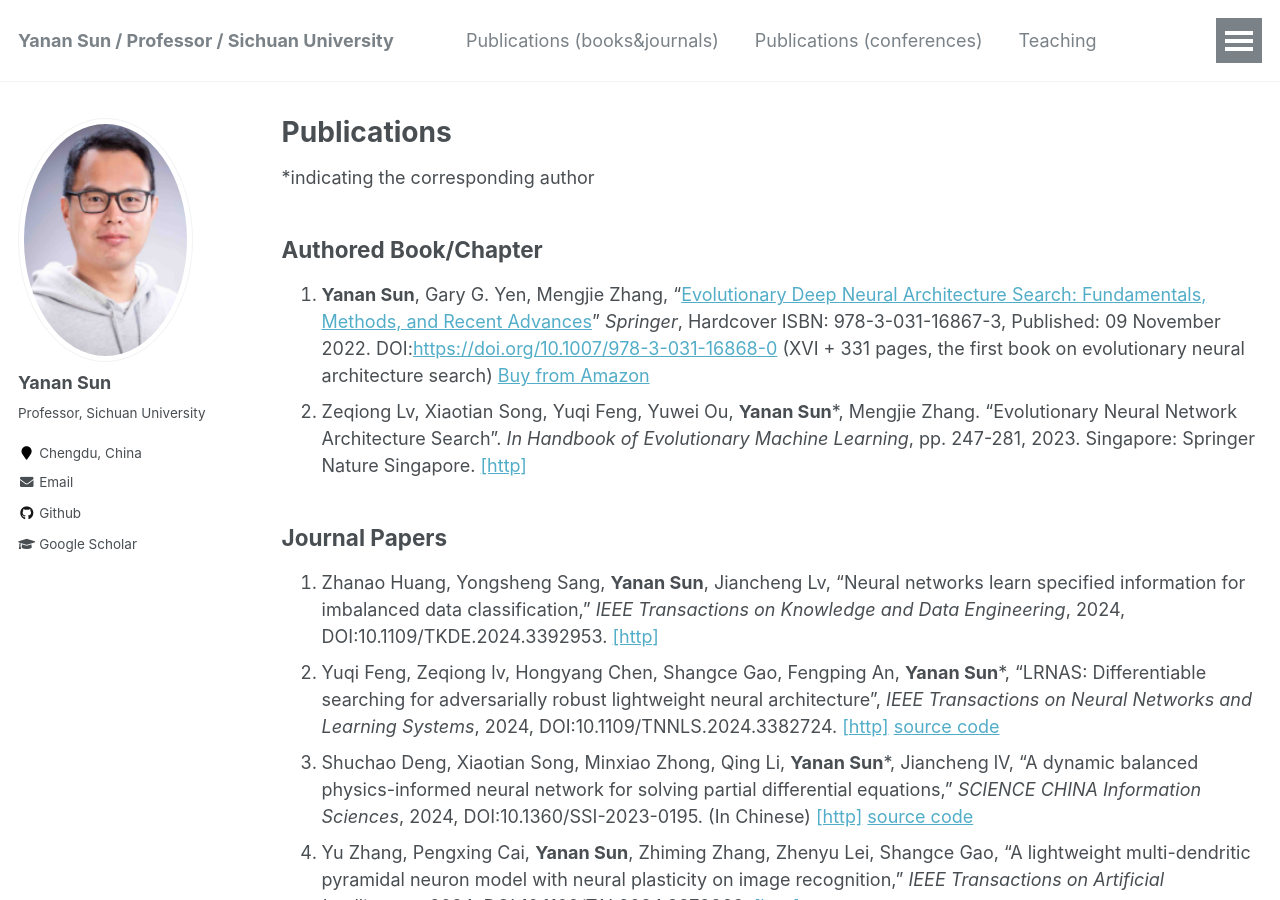
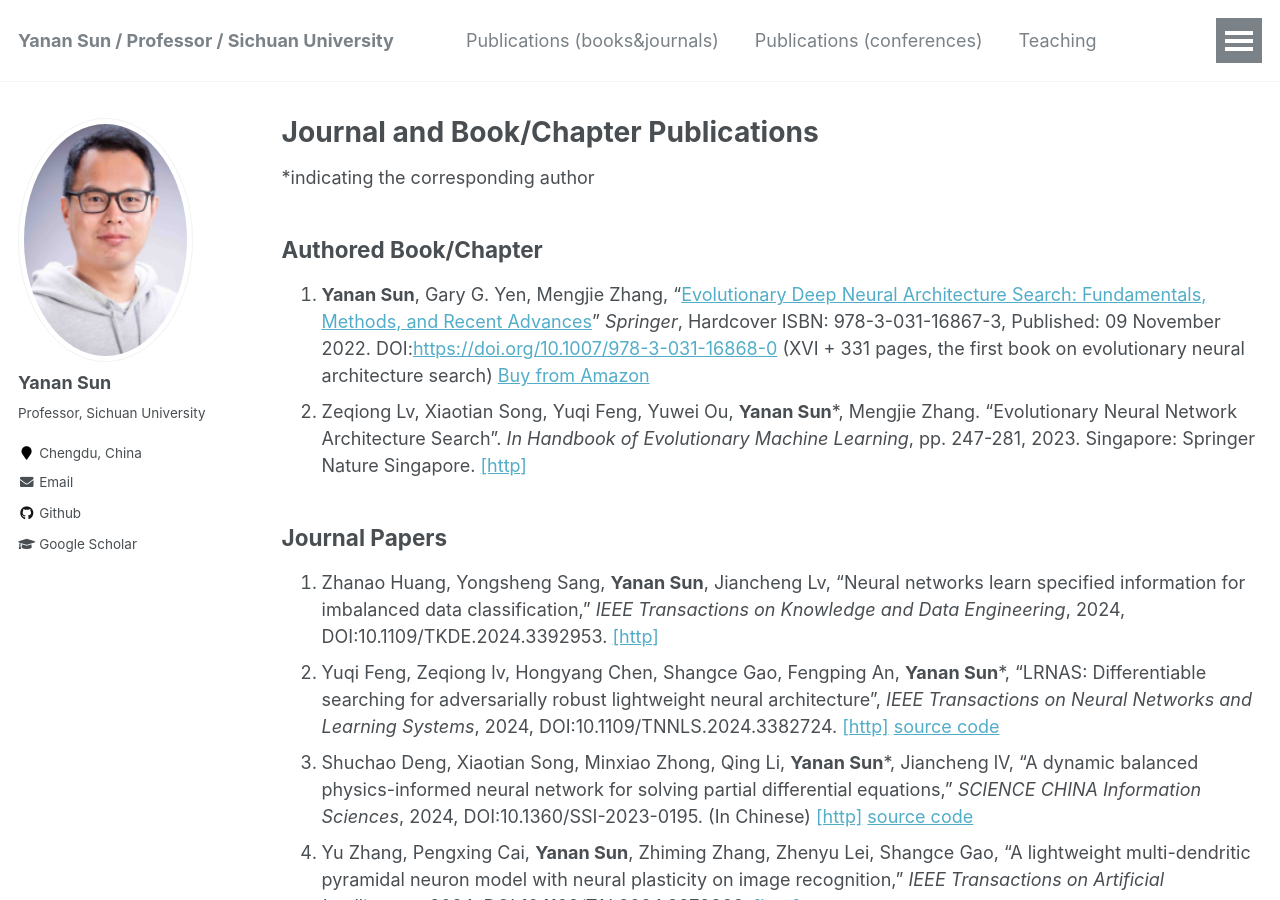
Before and after one commit to yn-sun/yn-sun.github.io, a Jekyll site: the page built from _pages/publications.md, in a window 1280 px wide and 900 px high. Built offline with Jekyll 4.4.1, drawn with Linux system fonts in a browser that asks for light colours; comment, search, counter and statistics services are not loaded.

Commit message:
Update publications.md

```diff
--- a/_pages/publications.md
+++ b/_pages/publications.md
@@ -1,6 +1,6 @@
 ---
 layout: archive
-title: "Publications"
+title: "Journal and Book/Chapter Publications"
 permalink: /publications/
 author_profile: true
 ---
```
